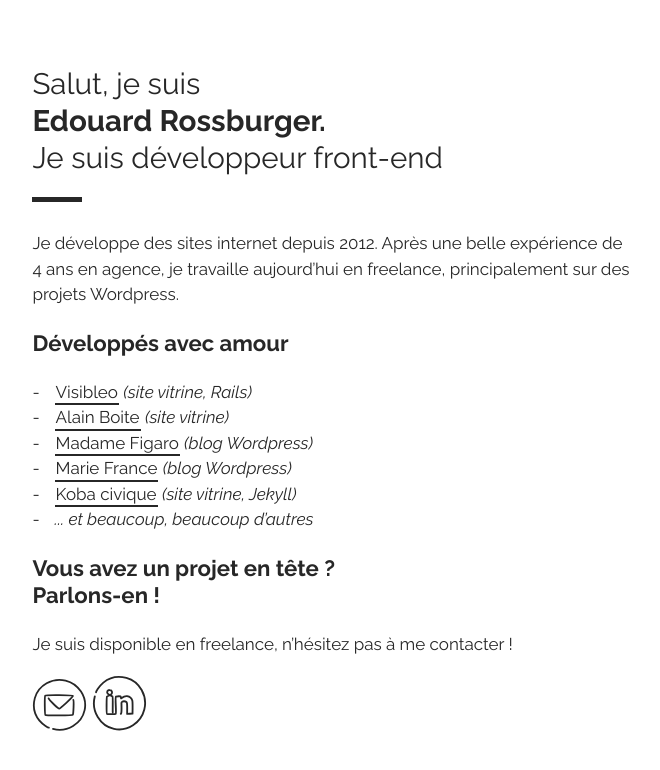
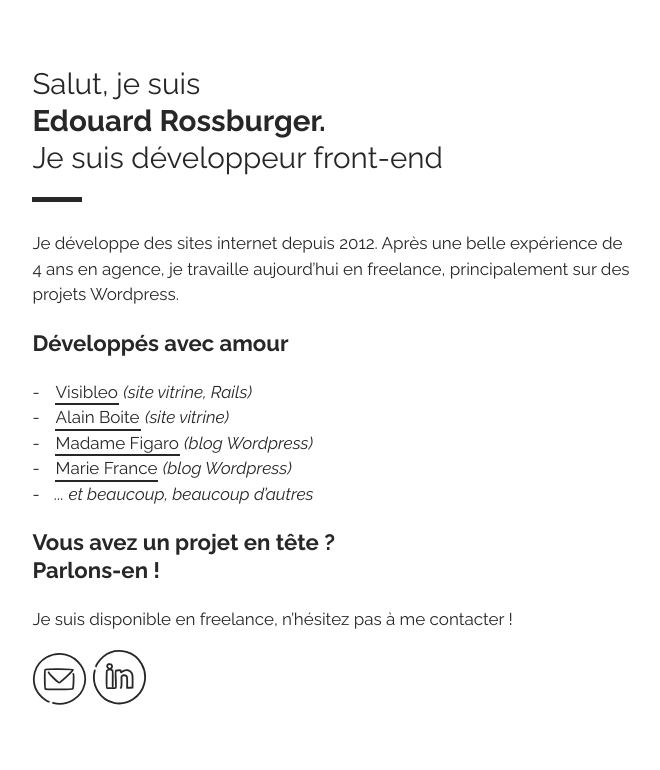
Before and after one commit to erossburger/erossburger.github.io, a Jekyll site: the page built from index.md, in a window 1280 px wide. Shown: the top 770 px of the page, without its empty margins (6-666 px from the left). Built offline with Jekyll 4.4.1, drawn with Linux system fonts in a browser that asks for light colours; nearby versions of some CDN libraries.

Commit message:
retrait koba civique

```diff
--- a/index.md
+++ b/index.md
@@ -24,7 +24,7 @@ title: Edouard Rossburger | Développeur Front-End | Paris | France
           <li><a class="link" target="_blank" href="http://www.alainboite.com/">Alain Boite</a> <em>(site vitrine)</em></li>
           <li><a class="link" target="_blank" href="https://adresses-incontournables.madame.lefigaro.fr/">Madame Figaro</a> <em>(blog Wordpress)</em></li>
           <li><a class="link" target="_blank" href="http://selection-redaction.mariefrance.fr/">Marie France</a> <em>(blog Wordpress)</em></li>
-          <li><a class="link" target="_blank" href="https://www.koba-civique.com/">Koba civique</a> <em>(site vitrine, Jekyll)</em></li>
+          <!--<li><a class="link" target="_blank" href="https://www.koba-civique.com/">Koba civique</a> <em>(site vitrine, Jekyll)</em></li>-->
           <li><em>... et beaucoup, beaucoup d’autres</em></li>
         </ul>
 
```
